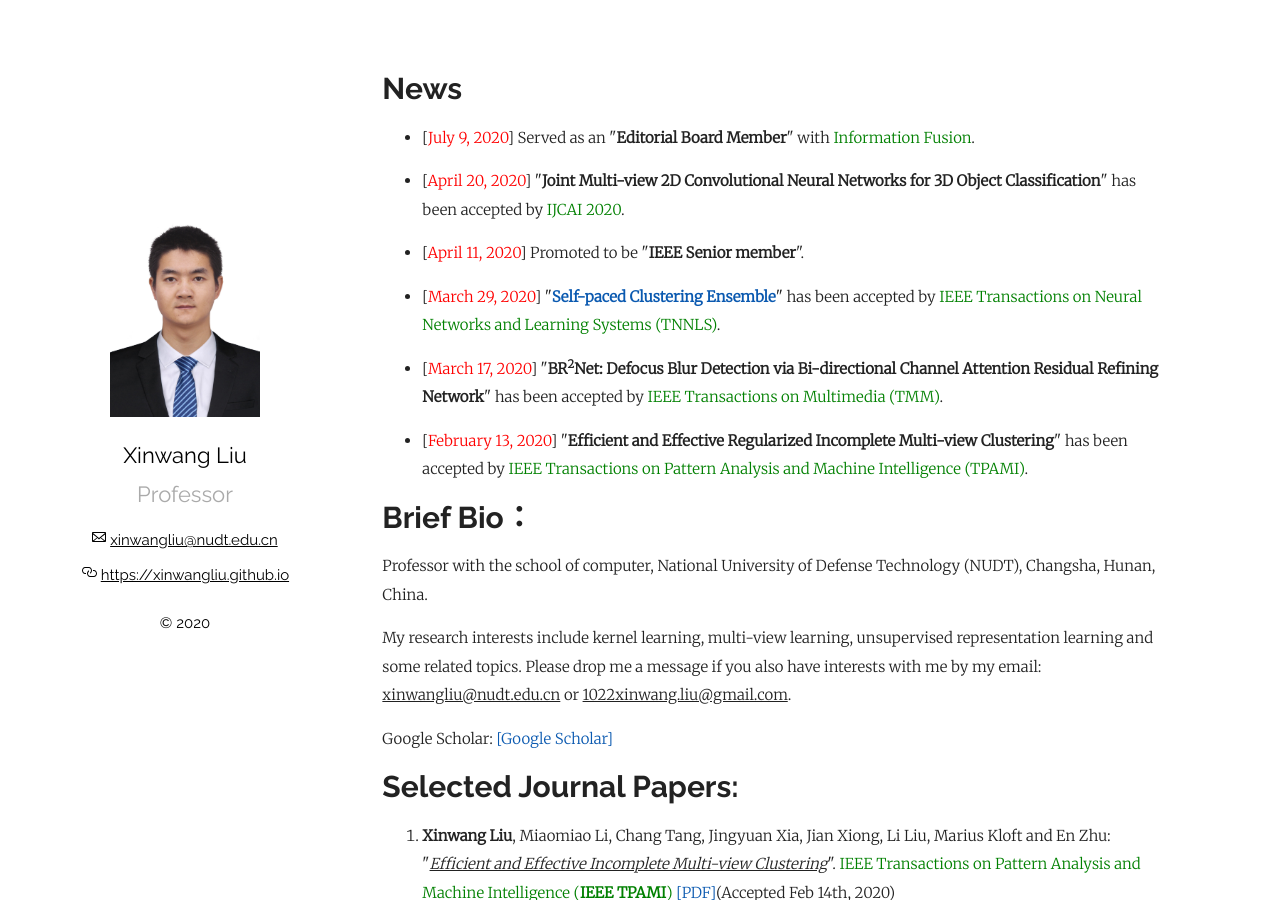
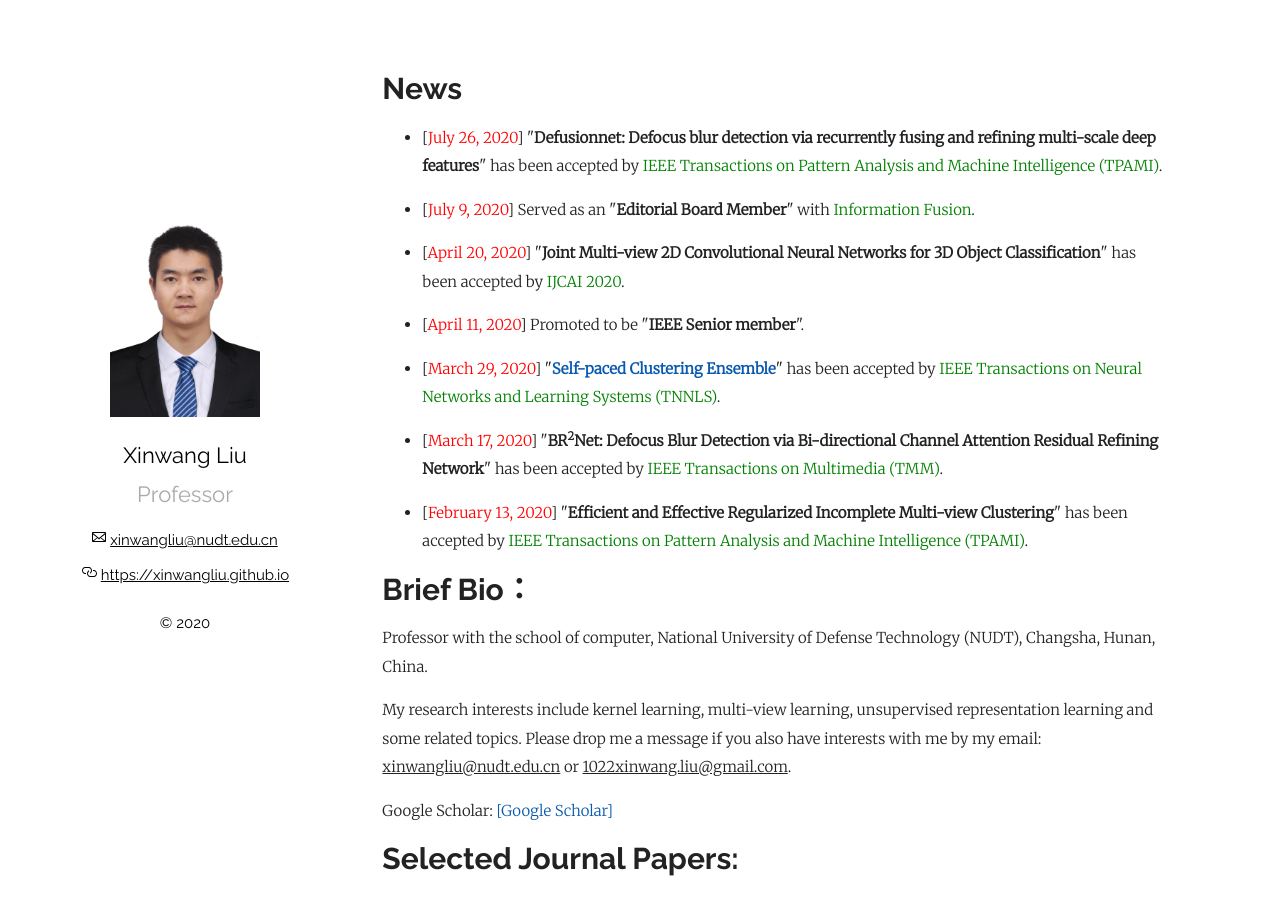
Before and after one commit to wx-liang/xinwangliu.github.io, a Jekyll site: the page built from index.md, in a window 1280 px wide and 900 px high. Built offline with Jekyll 4.4.1, drawn with Linux system fonts in a browser that asks for light colours; our own code applies the rules of GitHub Pages for plain Markdown files.

Commit message:
Update index.md

```diff
--- a/index.md
+++ b/index.md
@@ -4,6 +4,8 @@
 ---
 # News
 <ul>
+
+<p style="margin-top: 6px;"><li>[<font color="red">July 26, 2020</font>]  "<b>Defusionnet: Defocus blur detection via recurrently fusing and refining multi-scale deep features</b>" has been accepted by <font color="green">IEEE Transactions on Pattern Analysis and Machine Intelligence (TPAMI)</font>.</li></p>
 
 <p style="margin-top: 6px;"><li>[<font color="red">July 9, 2020</font>] Served as an "<b>Editorial Board Member</b>" with <font color="green">Information Fusion</font>.</li></p>
 
```
